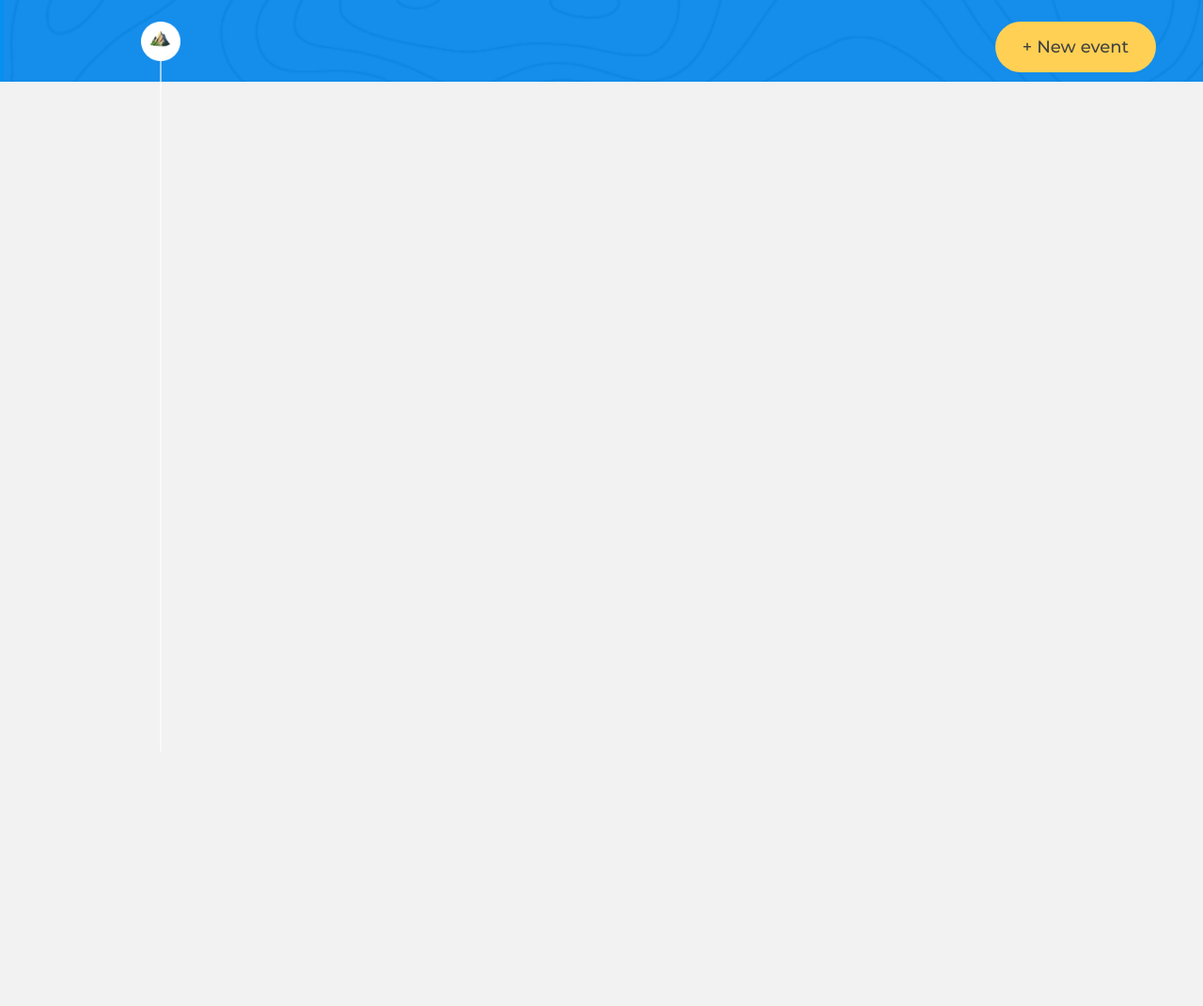
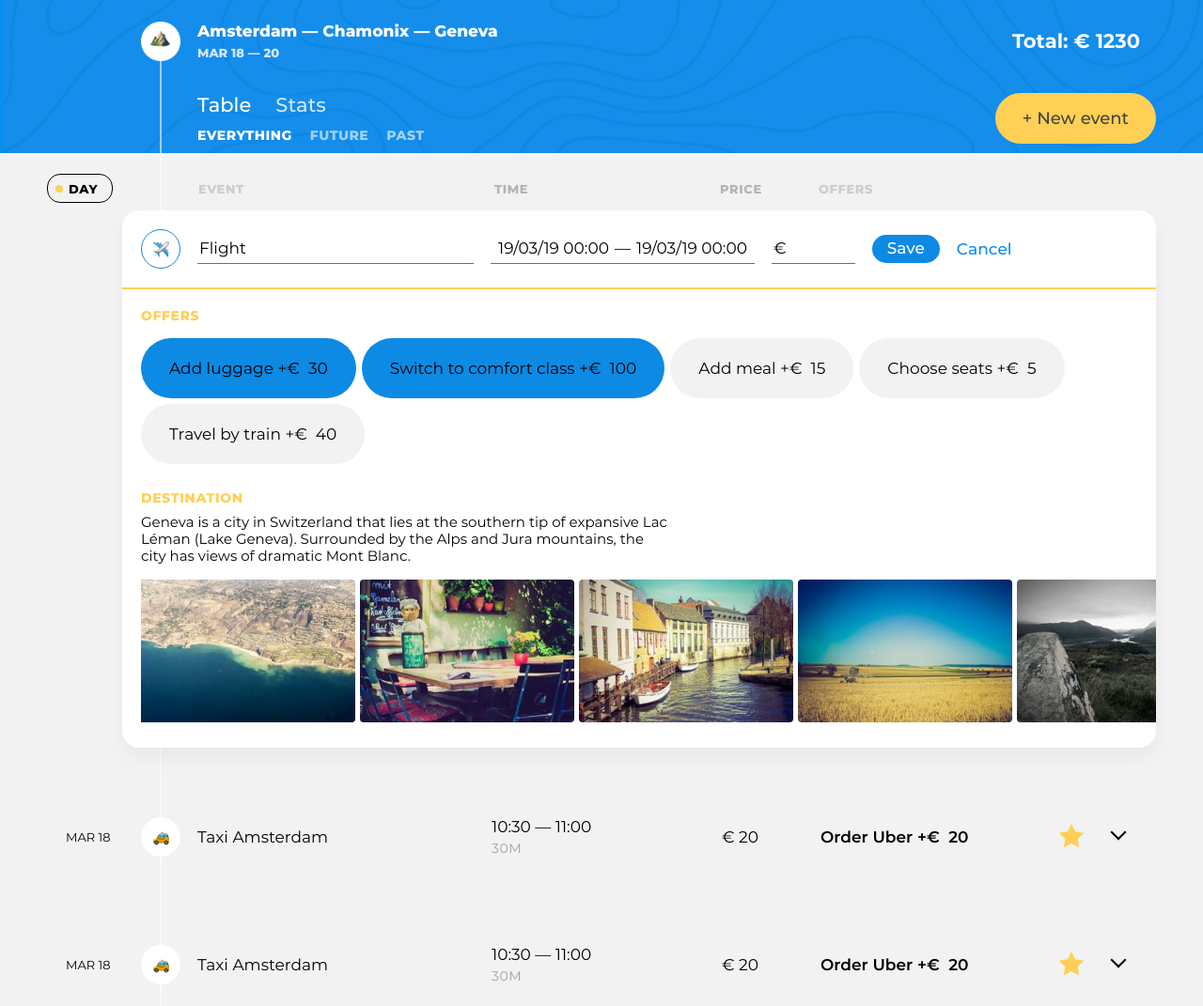
Before and after one commit to Pavelliss/977737-big-trip-13, a website built with webpack: page public/index.html in a window 1280 px wide. Shown: the top 1071 px of the page at 94% size. Before the commit the page ends 800 px from the top, so only its background shows below. Built offline with nearby package versions, Linux system fonts and the light colour scheme.

Commit message:
Время разбивать камни

```diff
--- a/public/index.html
+++ b/public/index.html
@@ -24,8 +24,6 @@
             <h2 class="visually-hidden">Filter events</h2>
             <!-- Фильтры -->
           </div>
-
-          <button class="trip-main__event-add-btn  btn  btn--big  btn--yellow" type="button">New event</button>
         </div>
       </div>
     </header>
--- a/src/main.js
+++ b/src/main.js
@@ -0,0 +1,37 @@
+import {render} from "./util/render";
+
+const EVENT_COUNT = 9;
+
+import {createTripInfoTemplate} from "./view/trip-info";
+import {tripControlsTemplate} from "./view/trip-controls";
+import {newEventButtonTemplate} from "./view/new-event-button";
+import {tripSortTemplate} from "./view/trip-sort";
+import {tripEventsListTemplate} from "./view/trip-events-list";
+import {tripEventsItemTemplate} from "./view/trip-events-item";
+import {formEditTemplate} from "./view/form-edit";
+import {tripEventTemplate} from "./view/trip-event";
+
+const pageBody = document.querySelector(`.page-body`);
+const tripMain = pageBody.querySelector(`.trip-main`);
+const tripEvents = pageBody.querySelector(`.trip-events`);
+
+render(tripMain, createTripInfoTemplate(), `afterbegin`);
+render(tripMain, tripControlsTemplate());
+render(tripMain, newEventButtonTemplate());
+
+render(tripEvents, tripSortTemplate());
+render(tripEvents, tripEventsListTemplate());
+
+const tripEventsList = tripEvents.querySelector(`.trip-events__list`);
+
+let tripEventsItem = ``;
+
+render(tripEventsList, tripEventsItemTemplate());
+tripEventsItem = tripEvents.querySelector(`.trip-events__item`);
+render(tripEventsItem, formEditTemplate());
+
+for (let i = 0; i < EVENT_COUNT; i++) {
+  render(tripEventsList, tripEventsItemTemplate());
+  tripEventsItem = tripEvents.querySelector(`.trip-events__item:last-child`);
+  render(tripEventsItem, tripEventTemplate());
+}
--- /dev/null
+++ b/src/util/render.js
@@ -0,0 +1,5 @@
+const render = (container, template, place = `beforeend`) => {
+  container.insertAdjacentHTML(place, template);
+};
+
+export {render};
--- /dev/null
+++ b/src/view/form-edit.js
@@ -0,0 +1,109 @@
+import {tripEventOffersTemplate} from "./trip-event-offers";
+import {tripEventDestination} from "./trip-event-destination";
+
+const formEditTemplate = () => {
+  return `<form class="event event--edit" action="#" method="post">
+    <header class="event__header">
+      <div class="event__type-wrapper">
+        <label class="event__type  event__type-btn" for="event-type-toggle-1">
+          <span class="visually-hidden">Choose event type</span>
+          <img class="event__type-icon" width="17" height="17" src="img/icons/flight.png" alt="Event type icon">
+        </label>
+        <input class="event__type-toggle  visually-hidden" id="event-type-toggle-1" type="checkbox">
+
+        <div class="event__type-list">
+          <fieldset class="event__type-group">
+            <legend class="visually-hidden">Event type</legend>
+
+            <div class="event__type-item">
+              <input id="event-type-taxi-1" class="event__type-input  visually-hidden" type="radio" name="event-type" value="taxi">
+              <label class="event__type-label  event__type-label--taxi" for="event-type-taxi-1">Taxi</label>
+            </div>
+
+            <div class="event__type-item">
+              <input id="event-type-bus-1" class="event__type-input  visually-hidden" type="radio" name="event-type" value="bus">
+              <label class="event__type-label  event__type-label--bus" for="event-type-bus-1">Bus</label>
+            </div>
+
+            <div class="event__type-item">
+              <input id="event-type-train-1" class="event__type-input  visually-hidden" type="radio" name="event-type" value="train">
+              <label class="event__type-label  event__type-label--train" for="event-type-train-1">Train</label>
+            </div>
+
+            <div class="event__type-item">
+              <input id="event-type-ship-1" class="event__type-input  visually-hidden" type="radio" name="event-type" value="ship">
+              <label class="event__type-label  event__type-label--ship" for="event-type-ship-1">Ship</label>
+            </div>
+
+            <div class="event__type-item">
+              <input id="event-type-transport-1" class="event__type-input  visually-hidden" type="radio" name="event-type" value="transport">
+              <label class="event__type-label  event__type-label--transport" for="event-type-transport-1">Transport</label>
+            </div>
+
+            <div class="event__type-item">
+              <input id="event-type-drive-1" class="event__type-input  visually-hidden" type="radio" name="event-type" value="drive">
+              <label class="event__type-label  event__type-label--drive" for="event-type-drive-1">Drive</label>
+            </div>
+
+            <div class="event__type-item">
+              <input id="event-type-flight-1" class="event__type-input  visually-hidden" type="radio" name="event-type" value="flight" checked>
+              <label class="event__type-label  event__type-label--flight" for="event-type-flight-1">Flight</label>
+            </div>
+
+            <div class="event__type-item">
+              <input id="event-type-check-in-1" class="event__type-input  visually-hidden" type="radio" name="event-type" value="check-in">
+              <label class="event__type-label  event__type-label--check-in" for="event-type-check-in-1">Check-in</label>
+            </div>
+
+            <div class="event__type-item">
+              <input id="event-type-sightseeing-1" class="event__type-input  visually-hidden" type="radio" name="event-type" value="sightseeing">
+              <label class="event__type-label  event__type-label--sightseeing" for="event-type-sightseeing-1">Sightseeing</label>
+            </div>
+
+            <div class="event__type-item">
+              <input id="event-type-restaurant-1" class="event__type-input  visually-hidden" type="radio" name="event-type" value="restaurant">
+              <label class="event__type-label  event__type-label--restaurant" for="event-type-restaurant-1">Restaurant</label>
+            </div>
+          </fieldset>
+        </div>
+      </div>
+
+      <div class="event__field-group  event__field-group--destination">
+        <label class="event__label  event__type-output" for="event-destination-1">
+          Flight
+        </label>
+        <input class="event__input  event__input--destination" id="event-destination-1" type="text" name="event-destination" value="" list="destination-list-1">
+        <datalist id="destination-list-1">
+          <option value="Amsterdam"></option>
+          <option value="Geneva"></option>
+          <option value="Chamonix"></option>
+        </datalist>
+      </div>
+
+      <div class="event__field-group  event__field-group--time">
+        <label class="visually-hidden" for="event-start-time-1">From</label>
+        <input class="event__input  event__input--time" id="event-start-time-1" type="text" name="event-start-time" value="19/03/19 00:00">
+        &mdash;
+        <label class="visually-hidden" for="event-end-time-1">To</label>
+        <input class="event__input  event__input--time" id="event-end-time-1" type="text" name="event-end-time" value="19/03/19 00:00">
+      </div>
+
+      <div class="event__field-group  event__field-group--price">
+        <label class="event__label" for="event-price-1">
+          <span class="visually-hidden">Price</span>
+          &euro;
+        </label>
+        <input class="event__input  event__input--price" id="event-price-1" type="text" name="event-price" value="">
+      </div>
+
+      <button class="event__save-btn  btn  btn--blue" type="submit">Save</button>
+      <button class="event__reset-btn" type="reset">Cancel</button>
+    </header>
+    <section class="event__details">
+      ${tripEventOffersTemplate()}
+      ${tripEventDestination()}
+    </section>
+  </form>`;
+};
+
+export {formEditTemplate};
--- /dev/null
+++ b/src/view/new-event-button.js
@@ -0,0 +1,5 @@
+const newEventButtonTemplate = () => {
+  return `<button class="trip-main__event-add-btn  btn  btn--big  btn--yellow" type="button">New event</button>`;
+};
+
+export {newEventButtonTemplate};
--- /dev/null
+++ b/src/view/trip-controls.js
@@ -0,0 +1,31 @@
+const tripControlsTemplate = () => {
+  return `<div class="trip-main__trip-controls  trip-controls">
+    <h2 class="visually-hidden">Switch trip view</h2>
+    <nav class="trip-controls__trip-tabs  trip-tabs">
+      <a class="trip-tabs__btn  trip-tabs__btn--active" href="#">Table</a>
+      <a class="trip-tabs__btn" href="#">Stats</a>
+    </nav>
+
+    <h2 class="visually-hidden">Filter events</h2>
+    <form class="trip-filters" action="#" method="get">
+      <div class="trip-filters__filter">
+        <input id="filter-everything" class="trip-filters__filter-input  visually-hidden" type="radio" name="trip-filter" value="everything" checked>
+        <label class="trip-filters__filter-label" for="filter-everything">Everything</label>
+      </div>
+
+      <div class="trip-filters__filter">
+        <input id="filter-future" class="trip-filters__filter-input  visually-hidden" type="radio" name="trip-filter" value="future">
+        <label class="trip-filters__filter-label" for="filter-future">Future</label>
+      </div>
+
+      <div class="trip-filters__filter">
+        <input id="filter-past" class="trip-filters__filter-input  visually-hidden" type="radio" name="trip-filter" value="past">
+        <label class="trip-filters__filter-label" for="filter-past">Past</label>
+      </div>
+
+      <button class="visually-hidden" type="submit">Accept filter</button>
+    </form>
+  </div>`;
+};
+
+export {tripControlsTemplate};
--- /dev/null
+++ b/src/view/trip-event-destination.js
@@ -0,0 +1,18 @@
+const tripEventDestination = () => {
+  return `<section class="event__section  event__section--destination">
+    <h3 class="event__section-title  event__section-title--destination">Destination</h3>
+    <p class="event__destination-description">Geneva is a city in Switzerland that lies at the southern tip of expansive Lac Léman (Lake Geneva). Surrounded by the Alps and Jura mountains, the city has views of dramatic Mont Blanc.</p>
+
+    <div class="event__photos-container">
+      <div class="event__photos-tape">
+        <img class="event__photo" src="img/photos/1.jpg" alt="Event photo">
+        <img class="event__photo" src="img/photos/2.jpg" alt="Event photo">
+        <img class="event__photo" src="img/photos/3.jpg" alt="Event photo">
+        <img class="event__photo" src="img/photos/4.jpg" alt="Event photo">
+        <img class="event__photo" src="img/photos/5.jpg" alt="Event photo">
+      </div>
+    </div>
+  </section>`;
+};
+
+export {tripEventDestination}
--- /dev/null
+++ b/src/view/trip-event-offers.js
@@ -0,0 +1,54 @@
+const tripEventOffersTemplate = () => {
+  return `<section class="event__section  event__section--offers">
+    <h3 class="event__section-title  event__section-title--offers">Offers</h3>
+
+    <div class="event__available-offers">
+      <div class="event__offer-selector">
+        <input class="event__offer-checkbox  visually-hidden" id="event-offer-luggage-1" type="checkbox" name="event-offer-luggage" checked>
+        <label class="event__offer-label" for="event-offer-luggage-1">
+          <span class="event__offer-title">Add luggage</span>
+          &plus;&euro;&nbsp;
+          <span class="event__offer-price">30</span>
+        </label>
+      </div>
+
+      <div class="event__offer-selector">
+        <input class="event__offer-checkbox  visually-hidden" id="event-offer-comfort-1" type="checkbox" name="event-offer-comfort" checked>
+        <label class="event__offer-label" for="event-offer-comfort-1">
+          <span class="event__offer-title">Switch to comfort class</span>
+          &plus;&euro;&nbsp;
+          <span class="event__offer-price">100</span>
+        </label>
+      </div>
+
+      <div class="event__offer-selector">
+        <input class="event__offer-checkbox  visually-hidden" id="event-offer-meal-1" type="checkbox" name="event-offer-meal">
+        <label class="event__offer-label" for="event-offer-meal-1">
+          <span class="event__offer-title">Add meal</span>
+          &plus;&euro;&nbsp;
+          <span class="event__offer-price">15</span>
+        </label>
+      </div>
+
+      <div class="event__offer-selector">
+        <input class="event__offer-checkbox  visually-hidden" id="event-offer-seats-1" type="checkbox" name="event-offer-seats">
+        <label class="event__offer-label" for="event-offer-seats-1">
+          <span class="event__offer-title">Choose seats</span>
+          &plus;&euro;&nbsp;
+          <span class="event__offer-price">5</span>
+        </label>
+      </div>
+
+      <div class="event__offer-selector">
+        <input class="event__offer-checkbox  visually-hidden" id="event-offer-train-1" type="checkbox" name="event-offer-train">
+        <label class="event__offer-label" for="event-offer-train-1">
+          <span class="event__offer-title">Travel by train</span>
+          &plus;&euro;&nbsp;
+          <span class="event__offer-price">40</span>
+        </label>
+      </div>
+    </div>
+  </section>`;
+};
+
+export {tripEventOffersTemplate};
--- /dev/null
+++ b/src/view/trip-event.js
@@ -0,0 +1,39 @@
+const tripEventTemplate = () => {
+  return `<div class="event">
+    <time class="event__date" datetime="2019-03-18">MAR 18</time>
+    <div class="event__type">
+      <img class="event__type-icon" width="42" height="42" src="img/icons/taxi.png" alt="Event type icon">
+    </div>
+    <h3 class="event__title">Taxi Amsterdam</h3>
+    <div class="event__schedule">
+      <p class="event__time">
+        <time class="event__start-time" datetime="2019-03-18T10:30">10:30</time>
+        &mdash;
+        <time class="event__end-time" datetime="2019-03-18T11:00">11:00</time>
+      </p>
+      <p class="event__duration">30M</p>
+    </div>
+    <p class="event__price">
+      &euro;&nbsp;<span class="event__price-value">20</span>
+    </p>
+    <h4 class="visually-hidden">Offers:</h4>
+    <ul class="event__selected-offers">
+      <li class="event__offer">
+        <span class="event__offer-title">Order Uber</span>
+        &plus;&euro;&nbsp;
+        <span class="event__offer-price">20</span>
+      </li>
+    </ul>
+    <button class="event__favorite-btn event__favorite-btn--active" type="button">
+      <span class="visually-hidden">Add to favorite</span>
+      <svg class="event__favorite-icon" width="28" height="28" viewBox="0 0 28 28">
+        <path d="M14 21l-8.22899 4.3262 1.57159-9.1631L.685209 9.67376 9.8855 8.33688 14 0l4.1145 8.33688 9.2003 1.33688-6.6574 6.48934 1.5716 9.1631L14 21z"/>
+      </svg>
+    </button>
+    <button class="event__rollup-btn" type="button">
+      <span class="visually-hidden">Open event</span>
+    </button>
+  </div>`;
+};
+
+export {tripEventTemplate};
--- /dev/null
+++ b/src/view/trip-events-item.js
@@ -0,0 +1,3 @@
+const tripEventsItemTemplate = () => `<li class="trip-events__item"></li>`;
+
+export {tripEventsItemTemplate};
--- /dev/null
+++ b/src/view/trip-events-list.js
@@ -0,0 +1,5 @@
+const tripEventsListTemplate = () => {
+  return `<ul class="trip-events__list"></ul>`;
+};
+
+export {tripEventsListTemplate};
--- /dev/null
+++ b/src/view/trip-info.js
@@ -0,0 +1,15 @@
+const createTripInfoTemplate = () => {
+  return `<section class="trip-main__trip-info  trip-info">
+    <div class="trip-info__main">
+      <h1 class="trip-info__title">Amsterdam &mdash; Chamonix &mdash; Geneva</h1>
+
+      <p class="trip-info__dates">Mar 18&nbsp;&mdash;&nbsp;20</p>
+    </div>
+
+    <p class="trip-info__cost">
+      Total: &euro;&nbsp;<span class="trip-info__cost-value">1230</span>
+    </p>
+  </section>`;
+};
+
+export {createTripInfoTemplate};
--- /dev/null
+++ b/src/view/trip-sort.js
@@ -0,0 +1,30 @@
+const tripSortTemplate = () => {
+  return `<form class="trip-events__trip-sort  trip-sort" action="#" method="get">
+    <div class="trip-sort__item  trip-sort__item--day">
+      <input id="sort-day" class="trip-sort__input  visually-hidden" type="radio" name="trip-sort" value="sort-day" checked>
+      <label class="trip-sort__btn" for="sort-day">Day</label>
+    </div>
+
+    <div class="trip-sort__item  trip-sort__item--event">
+      <input id="sort-event" class="trip-sort__input  visually-hidden" type="radio" name="trip-sort" value="sort-event" disabled>
+      <label class="trip-sort__btn" for="sort-event">Event</label>
+    </div>
+
+    <div class="trip-sort__item  trip-sort__item--time">
+      <input id="sort-time" class="trip-sort__input  visually-hidden" type="radio" name="trip-sort" value="sort-time">
+      <label class="trip-sort__btn" for="sort-time">Time</label>
+    </div>
+
+    <div class="trip-sort__item  trip-sort__item--price">
+      <input id="sort-price" class="trip-sort__input  visually-hidden" type="radio" name="trip-sort" value="sort-price">
+      <label class="trip-sort__btn" for="sort-price">Price</label>
+    </div>
+
+    <div class="trip-sort__item  trip-sort__item--offer">
+      <input id="sort-offer" class="trip-sort__input  visually-hidden" type="radio" name="trip-sort" value="sort-offer" disabled>
+      <label class="trip-sort__btn" for="sort-offer">Offers</label>
+    </div>
+  </form>`;
+};
+
+export {tripSortTemplate};
```
